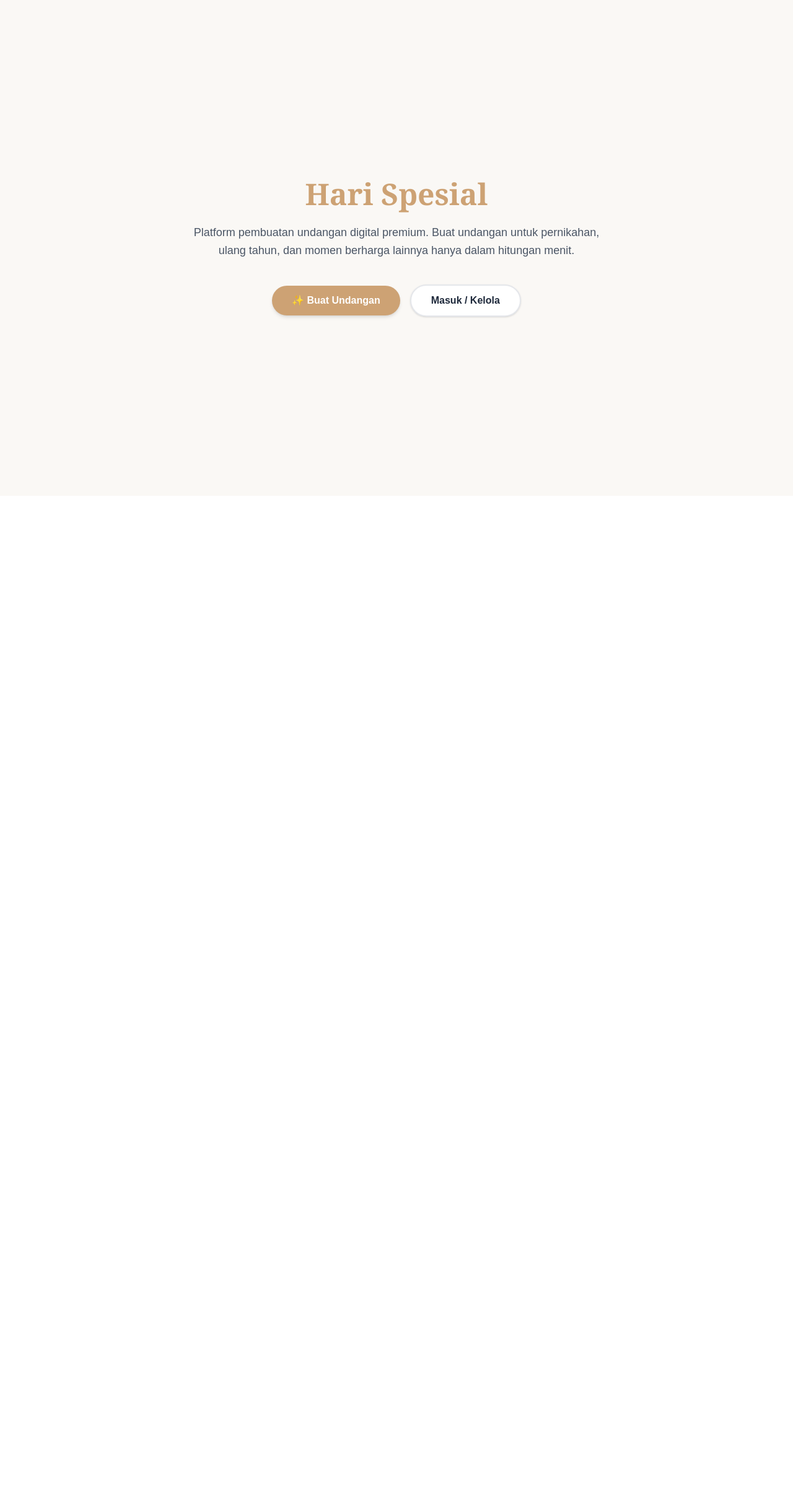
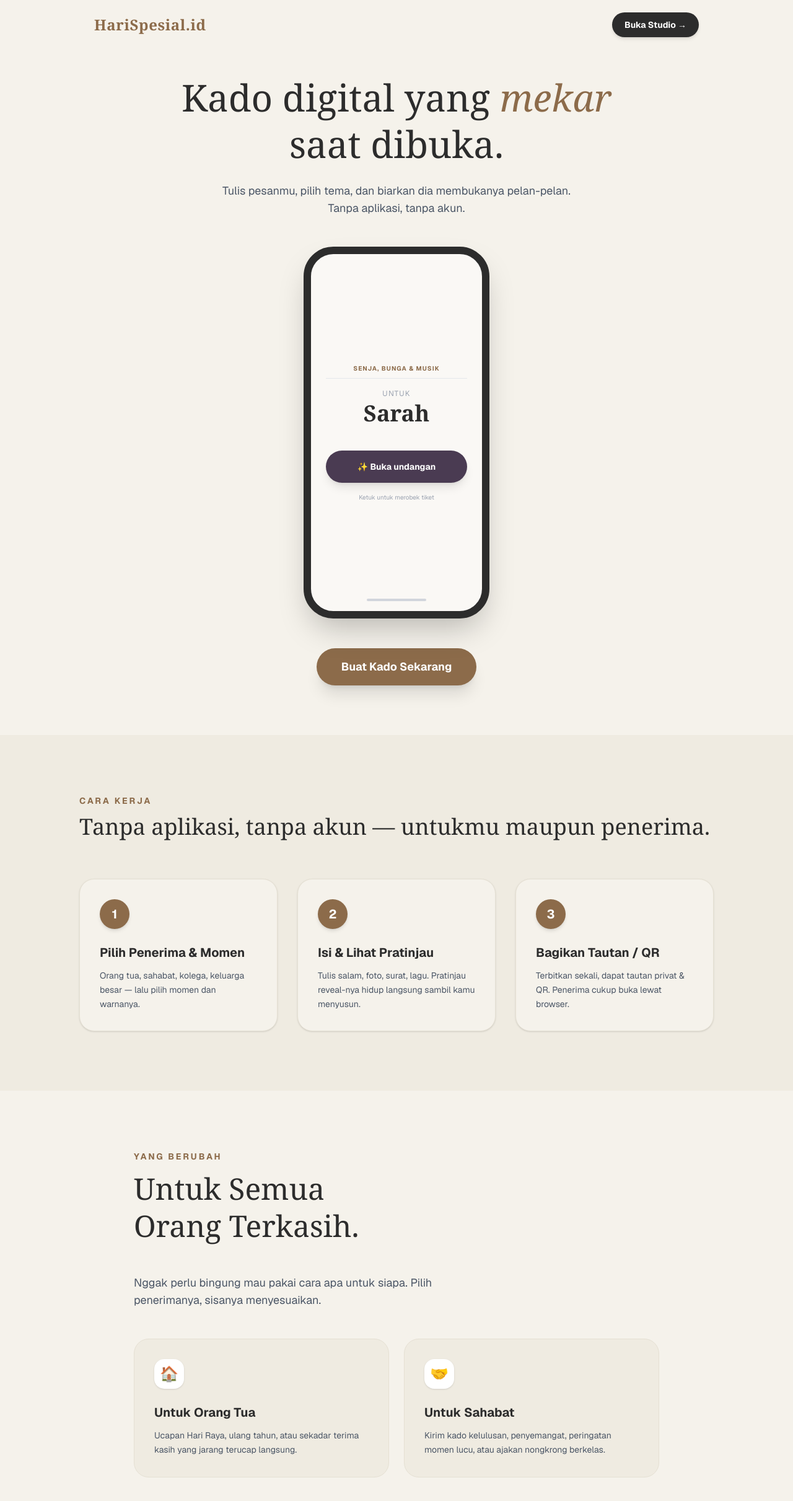
Before and after one commit to sleepy-kid/hari-spesial, a Next.js app: page / in a window 1280 px wide. Shown: the top 2422 px of the page at 62% size. Before the commit the page ends 800 px from the top, so only its background shows below. Built offline with nearby package versions, Linux system fonts and the light colour scheme.

Commit message:
Update full landing page mirip kirimsurat

```diff
--- a/src/app/page.js
+++ b/src/app/page.js
@@ -2,27 +2,98 @@ import Link from "next/link";
 
 export default function Home() {
   return (
-    <main className="min-h-screen bg-[#faf8f5] flex flex-col items-center justify-center p-6">
-      <div className="text-center max-w-2xl">
-        <h1 className="text-5xl font-serif font-bold text-[#cda274] mb-6">
-          Hari Spesial
+    <main className="min-h-screen bg-[#f5f2eb] text-[#2c2c2c] font-sans selection:bg-[#d4af37] selection:text-white pb-20">
+
+      {/* NAVBAR */}
+      <nav className="flex justify-between items-center px-6 py-5 max-w-5xl mx-auto">
+        <div className="font-serif font-bold text-2xl tracking-wide text-[#8c6b4a]">HariSpesial.id</div>
+        <Link href="/login" className="bg-[#2c2c2c] text-white px-5 py-2.5 rounded-full text-sm font-bold hover:bg-black transition shadow-md">
+          Buka Studio &rarr;
+        </Link>
+      </nav>
+
+      {/* HERO SECTION & MOCKUP HP */}
+      <section className="px-6 pt-10 pb-20 max-w-5xl mx-auto text-center">
+        <h1 className="text-5xl md:text-6xl font-serif font-medium mb-6 leading-tight">
+          Kado digital yang <span className="italic text-[#8c6b4a]">mekar</span><br/>saat dibuka.
         </h1>
-        <p className="text-gray-600 text-lg mb-10 leading-relaxed">
-          Platform pembuatan undangan digital premium. Buat undangan untuk pernikahan, ulang tahun, dan momen berharga lainnya hanya dalam hitungan menit.
+        <p className="text-gray-600 mb-12 text-lg max-w-xl mx-auto">
+          Tulis pesanmu, pilih tema, dan biarkan dia membukanya pelan-pelan. Tanpa aplikasi, tanpa akun.
         </p>
 
-        <div className="flex flex-col sm:flex-row gap-4 justify-center items-center">
-          {/* Tombol ke halaman Buat Undangan */}
-          <Link href="/buat" className="bg-[#cda274] text-white px-8 py-3 rounded-full font-bold hover:bg-[#b58b5d] transition shadow-md w-full sm:w-auto">
-            ✨ Buat Undangan
-          </Link>
+        {/* SIMULASI LAYAR HP (MOCKUP) */}
+        <div className="relative mx-auto w-[300px] h-[600px] bg-[#faf8f5] border-[12px] border-[#2c2c2c] rounded-[3rem] shadow-2xl overflow-hidden mb-12 flex flex-col items-center justify-center">
+           {/* Dekorasi dalam HP */}
+           <div className="text-center px-6 w-full">
+              <p className="text-[10px] tracking-widest text-[#8c6b4a] mb-2 uppercase font-bold">Senja, Bunga & Musik</p>
+              <div className="w-full h-[1px] bg-gray-200 mb-4"></div>
+              <p className="text-xs tracking-widest text-gray-400 mb-1 uppercase">Untuk</p>
+              <h2 className="text-4xl font-serif font-bold mb-10 text-[#2c2c2c]">Sarah</h2>
 
-          {/* Tombol ke halaman Login */}
-          <Link href="/login" className="bg-white text-[#1e293b] border-2 border-gray-200 px-8 py-3 rounded-full font-bold hover:border-[#cda274] transition shadow-sm w-full sm:w-auto">
-            Masuk / Kelola
-          </Link>
+              <Link href="/buat" className="bg-[#4a3b52] text-white w-full py-4 rounded-full text-sm font-bold shadow-lg flex justify-center items-center gap-2 hover:scale-105 transition-transform">
+                 ✨ Buka undangan
+              </Link>
+              <p className="text-[10px] text-gray-400 mt-4">Ketuk untuk merobek tiket</p>
+           </div>
+           {/* Indikator Home HP */}
+           <div className="absolute bottom-4 w-24 h-1 bg-gray-300 rounded-full"></div>
         </div>
-      </div>
+
+        {/* TOMBOL CALL TO ACTION UTAMA */}
+        <Link href="/buat" className="bg-[#8c6b4a] text-white px-10 py-4 rounded-full font-bold text-lg hover:bg-[#70553b] transition shadow-xl inline-block">
+          Buat Kado Sekarang
+        </Link>
+      </section>
+
+      {/* BAGIAN CARA KERJA (Seperti di Video) */}
+      <section className="px-6 py-24 bg-[#efebe1]">
+        <div className="max-w-5xl mx-auto">
+          <h2 className="text-sm font-bold tracking-[0.2em] text-[#8c6b4a] mb-3 uppercase">Cara Kerja</h2>
+          <h3 className="text-3xl md:text-4xl font-serif mb-16 text-[#2c2c2c]">Tanpa aplikasi, tanpa akun — untukmu maupun penerima.</h3>
+
+          <div className="grid grid-cols-1 md:grid-cols-3 gap-8">
+            {/* Step 1 */}
+            <div className="bg-[#f5f2eb] p-8 rounded-3xl shadow-sm border border-[#e5e0d3]">
+              <div className="w-12 h-12 bg-[#8c6b4a] text-white font-bold rounded-full flex items-center justify-center mb-6 text-xl shadow-md">1</div>
+              <h4 className="font-bold text-xl mb-3">Pilih Penerima & Momen</h4>
+              <p className="text-gray-600 text-sm leading-relaxed">Orang tua, sahabat, kolega, keluarga besar — lalu pilih momen dan warnanya.</p>
+            </div>
+            {/* Step 2 */}
+            <div className="bg-[#f5f2eb] p-8 rounded-3xl shadow-sm border border-[#e5e0d3]">
+              <div className="w-12 h-12 bg-[#8c6b4a] text-white font-bold rounded-full flex items-center justify-center mb-6 text-xl shadow-md">2</div>
+              <h4 className="font-bold text-xl mb-3">Isi & Lihat Pratinjau</h4>
+              <p className="text-gray-600 text-sm leading-relaxed">Tulis salam, foto, surat, lagu. Pratinjau reveal-nya hidup langsung sambil kamu menyusun.</p>
+            </div>
+            {/* Step 3 */}
+            <div className="bg-[#f5f2eb] p-8 rounded-3xl shadow-sm border border-[#e5e0d3]">
+              <div className="w-12 h-12 bg-[#8c6b4a] text-white font-bold rounded-full flex items-center justify-center mb-6 text-xl shadow-md">3</div>
+              <h4 className="font-bold text-xl mb-3">Bagikan Tautan / QR</h4>
+              <p className="text-gray-600 text-sm leading-relaxed">Terbitkan sekali, dapat tautan privat & QR. Penerima cukup buka lewat browser.</p>
+            </div>
+          </div>
+        </div>
+      </section>
+
+      {/* BAGIAN UNTUK SIAPA (Seperti di Video) */}
+      <section className="px-6 py-24 max-w-4xl mx-auto">
+         <h2 className="text-sm font-bold tracking-[0.2em] text-[#8c6b4a] mb-3 uppercase">Yang Berubah</h2>
+         <h3 className="text-3xl md:text-5xl font-serif mb-12 leading-tight">Untuk Semua<br/>Orang Terkasih.</h3>
+         <p className="text-gray-600 mb-12 max-w-xl text-lg">Nggak perlu bingung mau pakai cara apa untuk siapa. Pilih penerimanya, sisanya menyesuaikan.</p>
+
+         <div className="grid grid-cols-1 sm:grid-cols-2 gap-6">
+            <div className="border border-[#e5e0d3] bg-[#efebe1] p-8 rounded-3xl hover:shadow-lg transition">
+               <div className="w-12 h-12 bg-white rounded-2xl flex items-center justify-center text-2xl mb-6 shadow-sm">🏠</div>
+               <h4 className="font-bold text-xl mb-3">Untuk Orang Tua</h4>
+               <p className="text-gray-600 text-sm leading-relaxed">Ucapan Hari Raya, ulang tahun, atau sekadar terima kasih yang jarang terucap langsung.</p>
+            </div>
+            <div className="border border-[#e5e0d3] bg-[#efebe1] p-8 rounded-3xl hover:shadow-lg transition">
+               <div className="w-12 h-12 bg-white rounded-2xl flex items-center justify-center text-2xl mb-6 shadow-sm">🤝</div>
+               <h4 className="font-bold text-xl mb-3">Untuk Sahabat</h4>
+               <p className="text-gray-600 text-sm leading-relaxed">Kirim kado kelulusan, penyemangat, peringatan momen lucu, atau ajakan nongkrong berkelas.</p>
+            </div>
+         </div>
+      </section>
+
     </main>
   );
 }
--- a/src/app/undangan/[id]/page.js
+++ b/src/app/undangan/[id]/page.js
@@ -9,6 +9,7 @@ export default function UndanganDetail({ params }) {
 
   const [data, setData] = useState(null);
   const [loading, setLoading] = useState(true);
+  const [buka, setBuka] = useState(false); // State untuk animasi buka kado
 
   useEffect(() => {
     const fetchData = async () => {
@@ -30,42 +31,57 @@ export default function UndanganDetail({ params }) {
     if (id) fetchData();
   }, [id]);
 
-  if (loading) return <div className="min-h-screen flex items-center justify-center bg-[#faf8f5]">Mempersiapkan undangan...</div>;
-  if (!data) return <div className="min-h-screen flex items-center justify-center bg-[#faf8f5]">Maaf, Undangan tidak ditemukan.</div>;
+  if (loading) return <div className="min-h-screen bg-[#2c1820] flex items-center justify-center text-[#d4af37]">Mempersiapkan kado spesial...</div>;
+  if (!data) return <div className="min-h-screen bg-[#2c1820] flex items-center justify-center text-white">Maaf, Kado/Undangan tidak ditemukan.</div>;
 
-  // Jika acara adalah Ulang Tahun
-  if (data.jenisAcara === "Ulang Tahun") {
-    return (
-      <main className="min-h-screen bg-blue-50 flex flex-col items-center justify-center p-4">
-        <div className="bg-white p-10 rounded-3xl shadow-xl text-center border-t-4 border-blue-400 max-w-lg w-full">
-          <p className="text-blue-500 tracking-[0.2em] text-sm font-bold mb-4 uppercase">You're Invited!</p>
-          <h1 className="text-4xl font-bold text-gray-800 mb-2">Happy Birthday</h1>
-          <h2 className="text-5xl font-extrabold text-blue-600 mb-4">{data.namaUltah}</h2>
-          <p className="text-gray-600 mb-8">
-            Rayakan ulang tahun ke-<span className="font-bold">{data.umur}</span> bersama kami pada:<br/>
-            <span className="font-bold text-gray-800 text-xl mt-2 block">{data.tanggalAcara}</span>
-          </p>
-          <button className="bg-blue-600 text-white px-8 py-3 rounded-full font-bold hover:bg-blue-700 transition shadow-md w-full">
-            Buka Undangan
-          </button>
+  return (
+    <main className="min-h-screen bg-[#2c1820] text-[#fdf8f5] font-sans selection:bg-[#d4af37] selection:text-white relative overflow-hidden">
+
+      {/* HALAMAN SAMPUL (COVER) */}
+      <div className={`absolute inset-0 z-50 flex flex-col items-center justify-center bg-[#231219] transition-transform duration-1000 ease-in-out ${buka ? '-translate-y-full' : 'translate-y-0'}`}>
+        <span className="text-5xl mb-6 drop-shadow-[0_0_15px_rgba(212,175,55,0.5)]">✨</span>
+        <p className="text-[#d4af37] tracking-[0.3em] text-xs font-bold mb-4 uppercase">Kado Spesial Untuk</p>
+        <h1 className="text-4xl md:text-5xl font-serif text-white mb-10 text-center px-4">
+          {data.jenisAcara === "Ulang Tahun" ? data.namaUltah : `${data.pria} & ${data.wanita}`}
+        </h1>
+        <button
+          onClick={() => setBuka(true)}
+          className="bg-[#d4af37] text-[#2c1820] px-10 py-4 rounded-full font-bold text-lg hover:bg-[#ebd59a] transition-all shadow-[0_0_20px_rgba(212,175,55,0.4)] hover:scale-105"
+        >
+          Buka Kado
+        </button>
+      </div>
+
+      {/* ISI KADO UTAMA (Terlihat setelah tombol ditekan) */}
+      <div className="min-h-screen flex flex-col items-center justify-center p-6 text-center bg-[url('https://www.transparenttextures.com/patterns/stardust.png')]">
+        <div className="max-w-xl w-full border border-white/10 bg-white/5 p-10 md:p-16 rounded-3xl backdrop-blur-md shadow-2xl relative overflow-hidden">
+
+          {/* Ornamen Sudut */}
+          <div className="absolute top-0 left-0 w-16 h-16 border-t border-l border-[#d4af37]/30 rounded-tl-3xl"></div>
+          <div className="absolute bottom-0 right-0 w-16 h-16 border-b border-r border-[#d4af37]/30 rounded-br-3xl"></div>
+
+          <span className="text-4xl mb-6 block">🌸</span>
+
+          {data.jenisAcara === "Ulang Tahun" ? (
+            <>
+              <h2 className="text-2xl font-serif text-[#d4af37] mb-2 italic">Selamat Ulang Tahun</h2>
+              <h1 className="text-5xl font-extrabold text-white mb-6">{data.namaUltah}</h1>
+              <p className="text-white/70 text-lg leading-relaxed">
+                Selamat bertambah usia yang ke-<span className="font-bold text-[#d4af37]">{data.umur}</span>. <br/>
+                Di hari spesialmu pada <span className="font-bold text-white">{data.tanggalAcara}</span> ini, kami mendoakan segala kebaikan dan kebahagiaan selalu menyertaimu.
+              </p>
+            </>
+          ) : (
+            <>
+              <p className="text-[#d4af37] tracking-[0.2em] text-sm font-semibold mb-6 uppercase">The Wedding Of</p>
+              <h1 className="text-5xl font-serif text-white mb-6">{data.pria} & {data.wanita}</h1>
+              <p className="text-white/70 text-lg leading-relaxed">
+                Dengan penuh rasa syukur, kami mengundang Anda untuk hadir dan memberikan doa restu pada hari bahagia kami di tanggal:<br/>
+                <span className="font-bold text-[#d4af37] text-2xl mt-4 block tracking-wide">{data.tanggalAcara}</span>
+              </p>
+            </>
+          )}
         </div>
-      </main>
-    );
-  }
-
-  // Jika acara adalah Pernikahan (Default)
-  return (
-    <main className="min-h-screen bg-[#faf8f5] flex flex-col items-center justify-center p-4">
-      <div className="bg-white p-10 rounded-3xl shadow-xl text-center border-t-4 border-[#cda274] max-w-lg w-full">
-        <p className="text-[#cda274] tracking-[0.2em] text-sm font-semibold mb-4 uppercase">The Wedding Of</p>
-        <h1 className="text-5xl font-serif text-[#1e293b] mb-4">{data.pria} & {data.wanita}</h1>
-        <p className="text-gray-600 mb-8">
-          Kami berharap kehadiran Anda pada tanggal:<br/>
-          <span className="font-bold text-[#1e293b] text-xl mt-2 block">{data.tanggalAcara}</span>
-        </p>
-        <button className="bg-[#1e293b] text-white px-8 py-3 rounded-full font-medium hover:bg-[#334155] transition shadow-md w-full">
-          Buka Undangan Lengkap
-        </button>
       </div>
     </main>
   );
```
